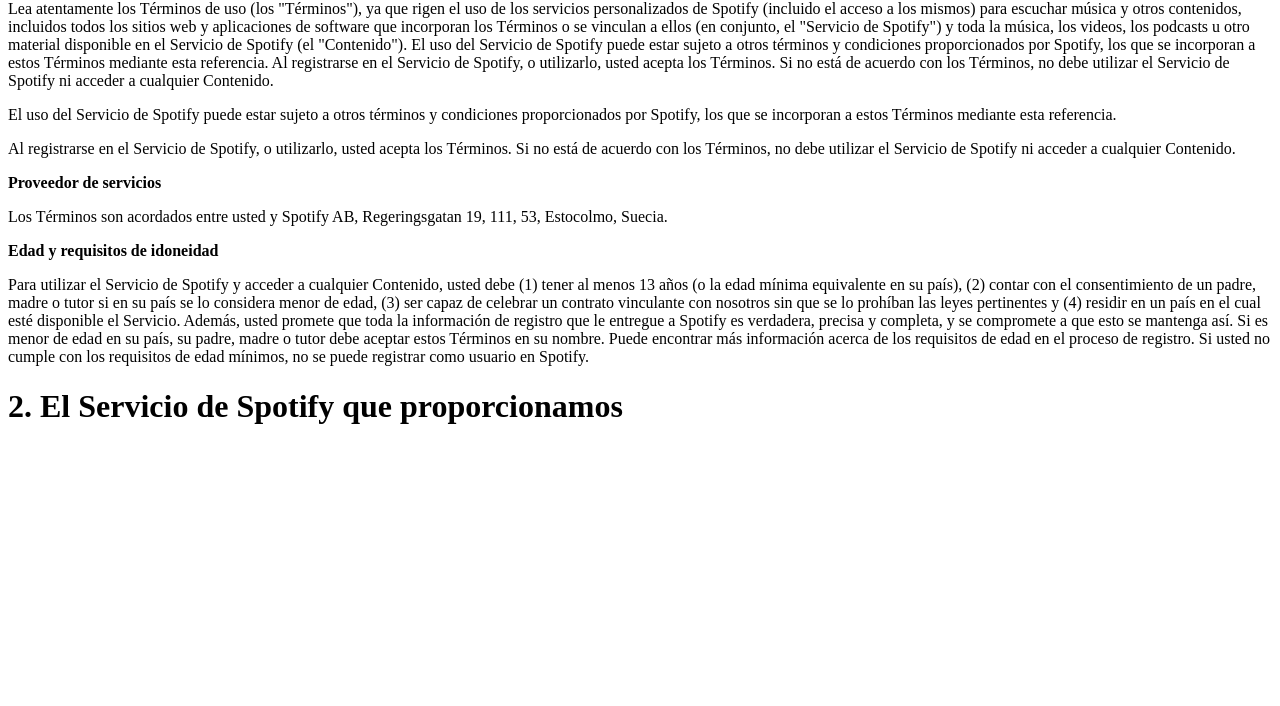
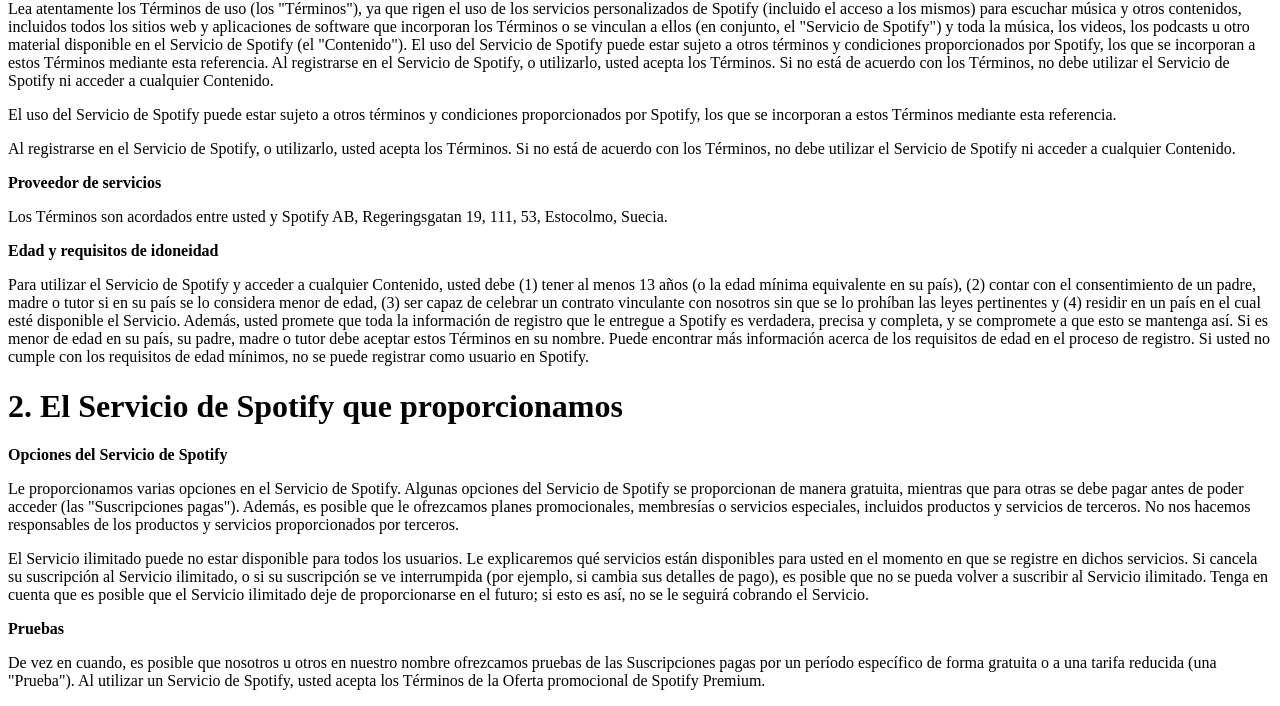
Before and after one commit to itzelgopa/kodemia-29js, a plain HTML site: page maquetado/practica1/index.html in a window 1280 px wide. Shown: the part 413-1119 px from the top of the page. Before the commit the page ends 859 px from the top, so only its background shows below. Drawn offline with Linux system fonts and the light colour scheme.

Commit message:
Agregando Pruebas

```diff
--- a/maquetado/practica1/index.html
+++ b/maquetado/practica1/index.html
@@ -52,6 +52,25 @@
     usuario en Spotify.</p>
 
     <h1>2. El Servicio de Spotify que proporcionamos</h1>
+    <p><b>Opciones del Servicio de Spotify</b></p>
+    <p>Le proporcionamos varias opciones en el Servicio de Spotify. Algunas opciones del Servicio de Spotify se
+        proporcionan de manera gratuita, mientras que para otras se debe pagar antes de poder acceder (las
+        "Suscripciones pagas"). Además, es posible que le ofrezcamos planes promocionales, membresías o
+        servicios especiales, incluidos productos y servicios de terceros. No nos hacemos responsables
+        de los productos y servicios proporcionados por terceros.</p>
+
+    <p>El Servicio ilimitado puede no estar disponible para todos los usuarios. Le explicaremos qué servicios
+        están disponibles para usted en el momento en que se registre en dichos servicios. Si cancela su suscripción
+         al Servicio ilimitado, o si su suscripción se ve interrumpida (por ejemplo, si cambia sus detalles de pago),
+          es posible que no se pueda volver a suscribir al Servicio ilimitado. Tenga en cuenta que es posible que el
+           Servicio ilimitado deje de proporcionarse en el futuro; si esto es así, no se le seguirá cobrando el
+           Servicio. </p>
+
+           <p><b>Pruebas</b></p>
+           <p>De vez en cuando, es posible que nosotros u otros en nuestro nombre ofrezcamos pruebas de las
+            Suscripciones pagas por un período específico de forma gratuita o a una tarifa reducida (una "Prueba").
+            Al utilizar un Servicio de Spotify, usted acepta los Términos de la Oferta promocional de Spotify
+            Premium.</p>
  </body>
 
 </html>
```
